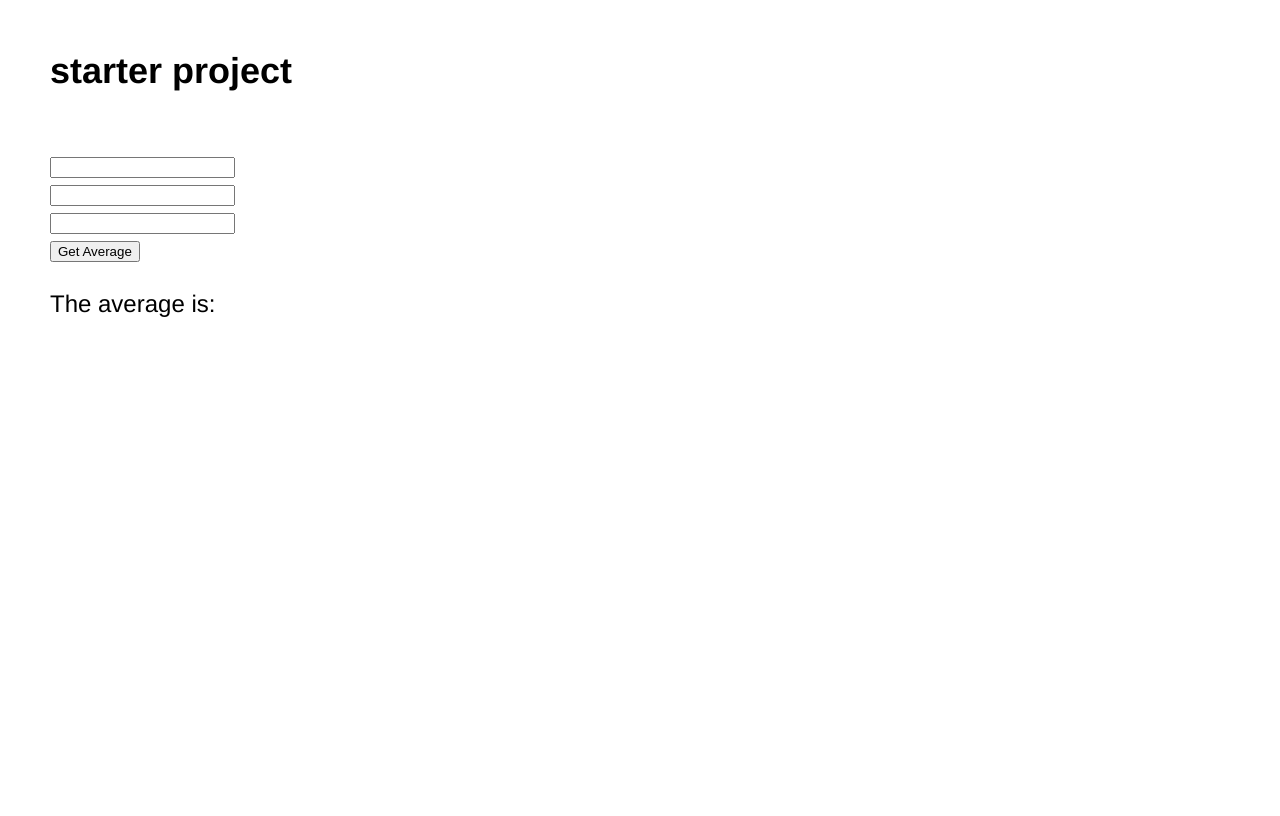
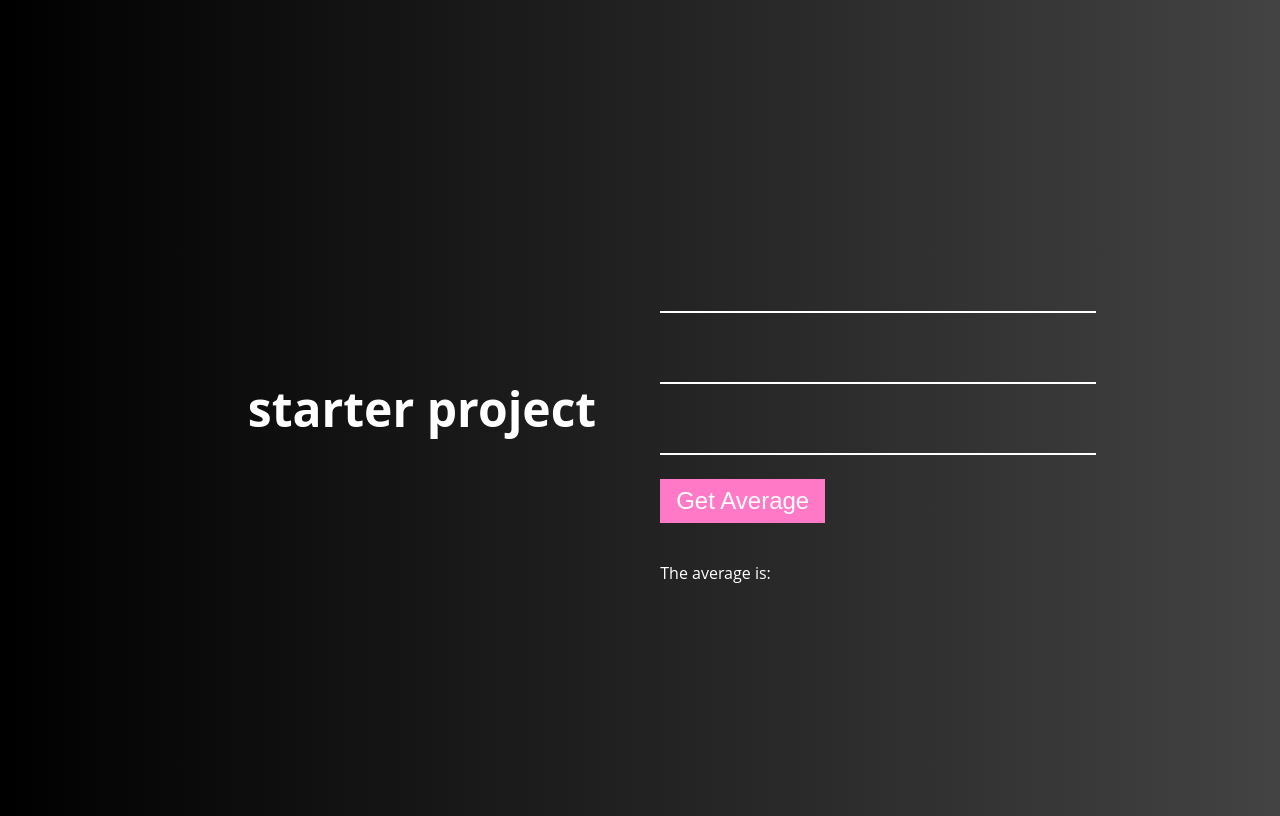
Before and after one commit to Eworku0824/HW2, a plain HTML site: page index.html in a window 1280 px wide. Drawn offline with Linux system fonts and the light colour scheme.

Commit message:
some CSS code was added to make it look better

```diff
--- a/site.css
+++ b/site.css
@@ -1,5 +1,57 @@
- body {
+/*  body {
     margin: 50px;
     font-family: Helvetica, sans-serif;
     font-size: 150%;
+} */
+
+body {
+    background: linear-gradient(90deg, #000000, #434343);
+    color: white;
+    font-family: 'Open Sans', sans-serif;
+    display: flex;
+    justify-content: center;
+    align-items: center;
+    height: 100vh;
 }
+
+h2 {
+    text-align: center;
+    font-size: 3rem;
+    margin: 0;
+    padding: 4rem;
+}
+
+input[type="number"] {
+    padding: 0.5rem;
+    font-size: 2rem;
+    border: none;
+    border-bottom: 2px solid white;
+    background: transparent;
+    color: white;
+    margin: 0.5rem 0;
+}
+
+input[type="number"]:focus {
+    outline: none;
+    border-bottom: 2px solid #ff79c6;
+}
+
+#button1 {
+    background: #ff79c6;
+    color: white;
+    padding: 0.5rem 1rem;
+    font-size: 1.5rem;
+    border: none;
+    margin-top: 1rem;
+    cursor: pointer;
+    transition: background 0.3s ease;
+}
+
+#button1:hover {
+    background: #ff55a3;
+}
+
+#output {
+    font-size: 2rem;
+    font-weight: bold;
+}
```
